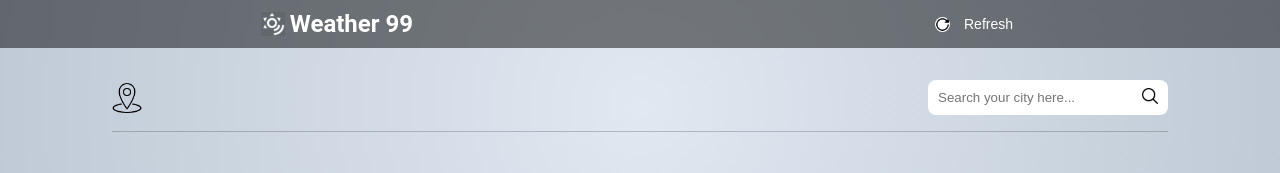
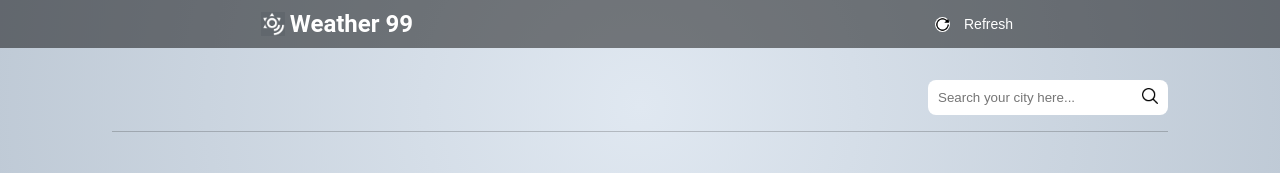
Before and after one commit to Su1207/weather_app, a React (Create React App) app: page / in a window 1280 px wide. Shown: the top 173 px of the page. Built offline with nearby package versions, Linux system fonts and the light colour scheme.

Commit message:
next commit

```diff
--- a/src/components/searchBar/SearchBar.jsx
+++ b/src/components/searchBar/SearchBar.jsx
@@ -24,16 +24,17 @@ const SearchBar = ({ weather, searchPressed, onCitySelect, cityName }) => {
   return (
     <div className="middle-bar">
       <div className="city_full_location">
-        <div className="city-location">
-          <img src={location} alt="location" className="location_logo" />
-          {typeof cityName.name !== "undefined" ? (
+        {typeof cityName.name !== "undefined" ? (
+          <div className="city-location">
+            <img src={location} alt="location" className="location_logo" />
             <h2 className="city-name">
               {cityName.name}, {cityName.state}
             </h2>
-          ) : (
-            ""
-          )}
-        </div>
+          </div>
+        ) : (
+          ""
+        )}
+
         {typeof cityName.name !== "undefined" ? (
           <div className="city_direction">
             {convertDecimalToDMS(cityName.lat, true)} &{" "}
--- a/src/components/weatherCard/weathercard.css
+++ b/src/components/weatherCard/weathercard.css
@@ -74,6 +74,7 @@
     justify-content: start;
     overflow-x: scroll;
     overflow-y: hidden;
+    height: 50vh;
   }
 
   .weathercard_container {
```
